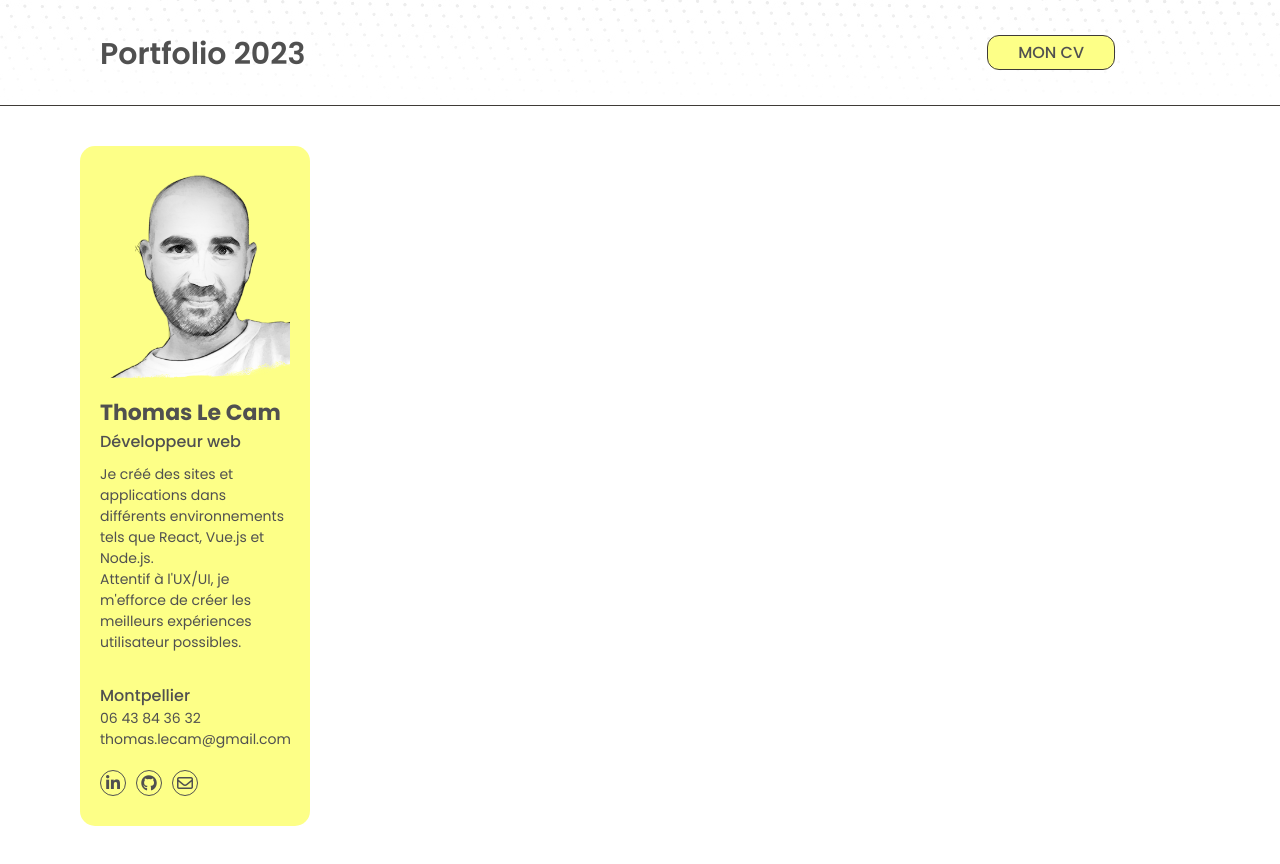
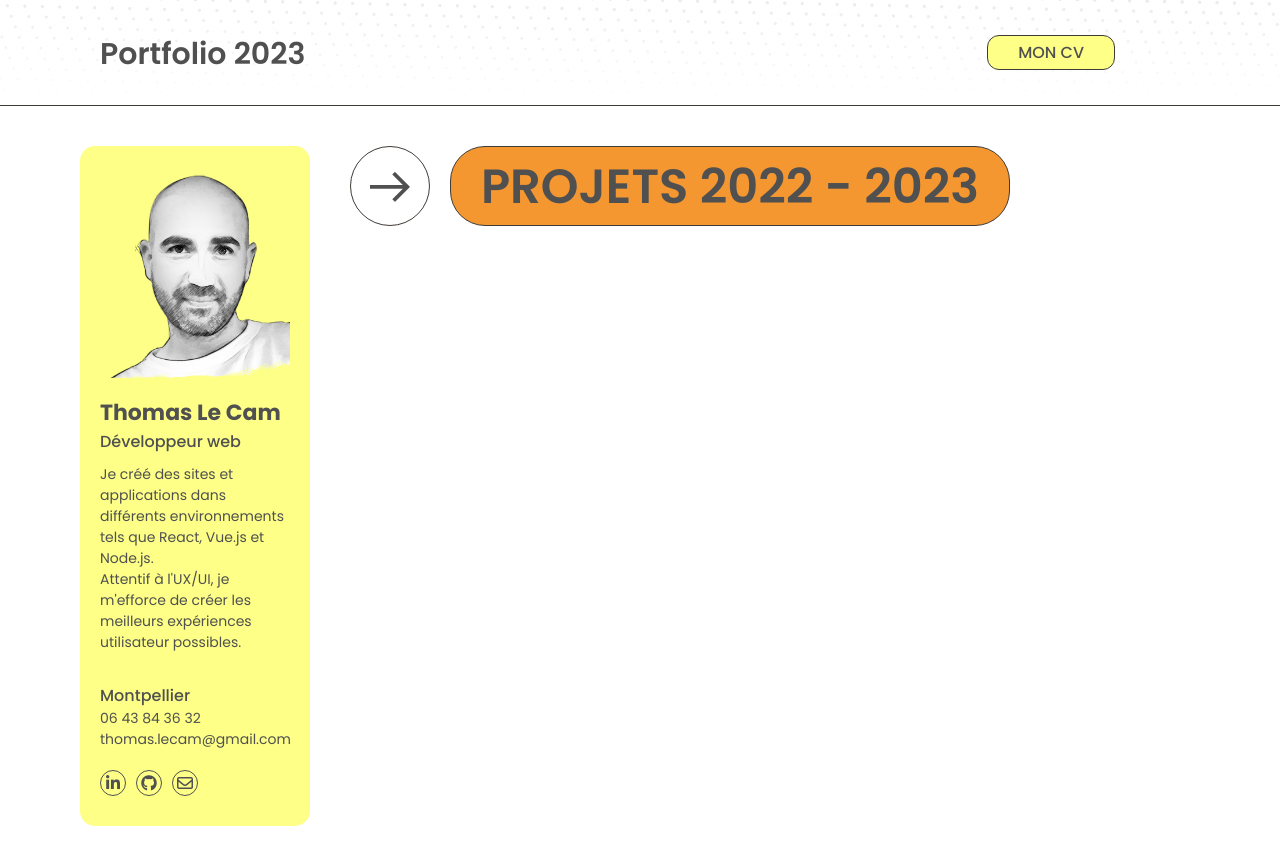
Before and after one commit to ThomasdevLC/portfolio_07_2023, a React (Create React App) app: page / in a window 1280 px wide. Built offline with nearby package versions, Linux system fonts and the light colour scheme.

Commit message:
creation workstitle component

```diff
--- a/public/index.html
+++ b/public/index.html
@@ -16,6 +16,7 @@
     <link rel="apple-touch-icon" href="%PUBLIC_URL%/logo192.png" />
     <link rel="manifest" href="%PUBLIC_URL%/manifest.json" />
 
+    <link rel="stylesheet" href="https://fonts.googleapis.com/css2?family=Material+Symbols+Outlined:opsz,wght,FILL,GRAD@20..48,100..700,0..1,-50..200" />
     <script src="https://kit.fontawesome.com/035b292975.js" crossorigin="anonymous"></script>
 
     <script src="https://cdnjs.cloudflare.com/ajax/libs/gsap/3.12.2/gsap.min.js"></script>
--- /dev/null
+++ b/src/assets/styles/components/_WorksTitle.scss
@@ -0,0 +1,32 @@
+.workstitle {
+  padding-left: 40px;
+  display: flex;
+  gap: 20px;
+  &__ellipse {
+    height: 80px;
+    width: 80px;
+    border-radius: 50%;
+    border: 1px solid var(--gray-3);
+    &__arrow {
+      display: flex;
+      align-items: center;
+      justify-content: center;
+      line-height: 80px;
+      font-size: 60px;
+    }
+  }
+  &__container {
+    height: 80px;
+    width: 560px;
+    border-radius: 35px;
+    border: 1px solid var(--gray-3);
+    background-color: #f49731;
+
+    &__text {
+      font-size: 48px;
+      font-weight: 600;
+      line-height: 80px;
+      text-align: center;
+    }
+  }
+}
--- a/src/assets/styles/index.scss
+++ b/src/assets/styles/index.scss
@@ -5,8 +5,8 @@
 @use "./utils";
 @use "./variables";
 @use "./components/HeaderNav.scss";
+@use "./components/WorksTitle.scss";
 @use "./components/work.scss";
-@use "./utils/transition.scss";
 @use "./pages/Home.scss";
 @use "./pages/Groupomania.scss";
 @use "./pages/kasa.scss";
--- a/src/assets/styles/pages/_Home.scss
+++ b/src/assets/styles/pages/_Home.scss
@@ -2,7 +2,7 @@
 @use "../mixins" as mixin;
 
 .home {
-  padding: 40px 100px;
+  padding: 40px 0 0 100px;
 
   @include mixin.xxl-lt {
     padding: 40px 80px;
--- a/src/assets/styles/utils/_transition.scss
+++ /dev/null
@@ -1,21 +0,0 @@
-.slide-in {
-  position: fixed;
-  top: 0;
-  left: 0;
-  width: 100%;
-  height: 100vh;
-  background: var(--gray-3);
-  transform-origin: bottom;
-  z-index: 999;
-}
-
-.slide-out {
-  position: fixed;
-  top: 0;
-  left: 0;
-  width: 100%;
-  height: 100vh;
-  background: var(--gray-3);
-  transform-origin: top;
-  z-index: 999;
-}
--- /dev/null
+++ b/src/components/Home/WorksTitle.js
@@ -0,0 +1,18 @@
+import React from "react";
+
+const WorksTitle = () => {
+  return (
+    <div className="workstitle">
+      <div className="workstitle__ellipse">
+        <span class="workstitle__ellipse__arrow material-symbols-outlined">
+          arrow_right_alt
+        </span>
+      </div>
+      <div className="workstitle__container">
+        <h2 className="workstitle__container__text">PROJETS 2022 - 2023 </h2>
+      </div>
+    </div>
+  );
+};
+
+export default WorksTitle;
--- a/src/pages/Home.js
+++ b/src/pages/Home.js
@@ -2,6 +2,7 @@ import React, { useState } from "react";
 import { NavLink } from "react-router-dom";
 import worklist from "../worklist/worklistData";
 import MyIntro from "../components/Home/MyIntro";
+import WorksTitle from "../components/Home/WorksTitle";
 import { motion, AnimatePresence } from "framer-motion";
 
 const Home = () => {
@@ -17,6 +18,9 @@ const Home = () => {
           <MyIntro />
         </div>
         <div className="home__works">
+          <div className="home__works__title">
+            <WorksTitle />
+          </div>
           <div className=" home__works__container ">
             {worklist.map((item) => (
               <NavLink
```
